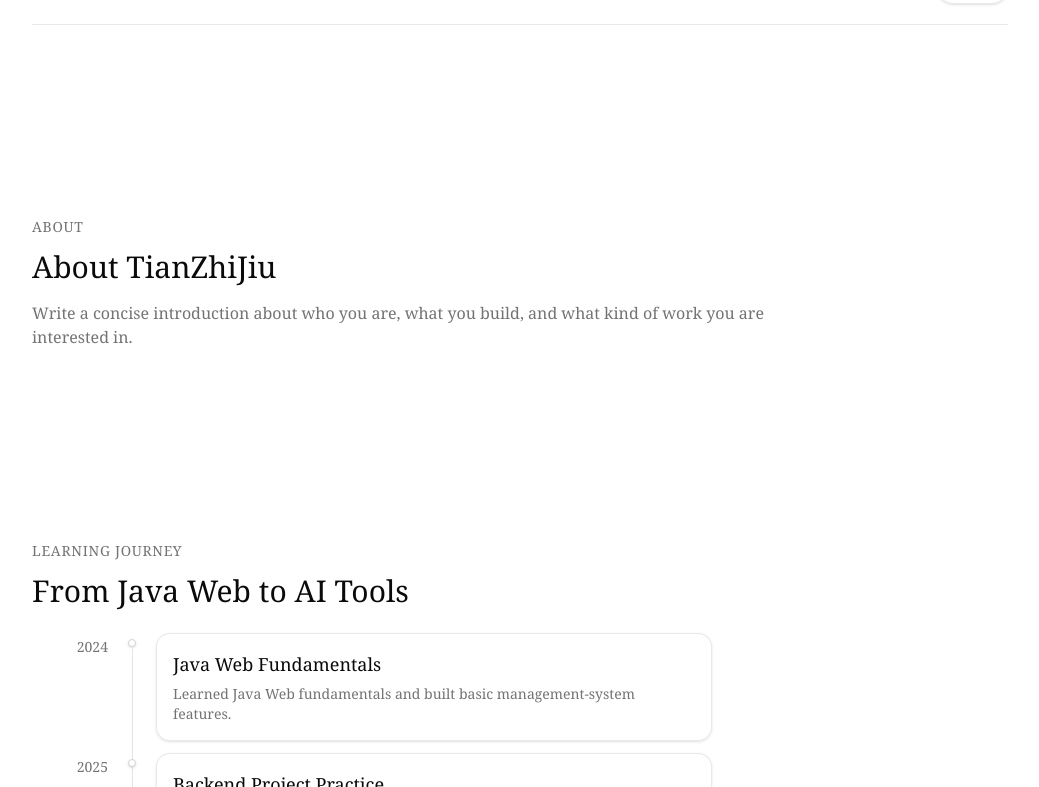
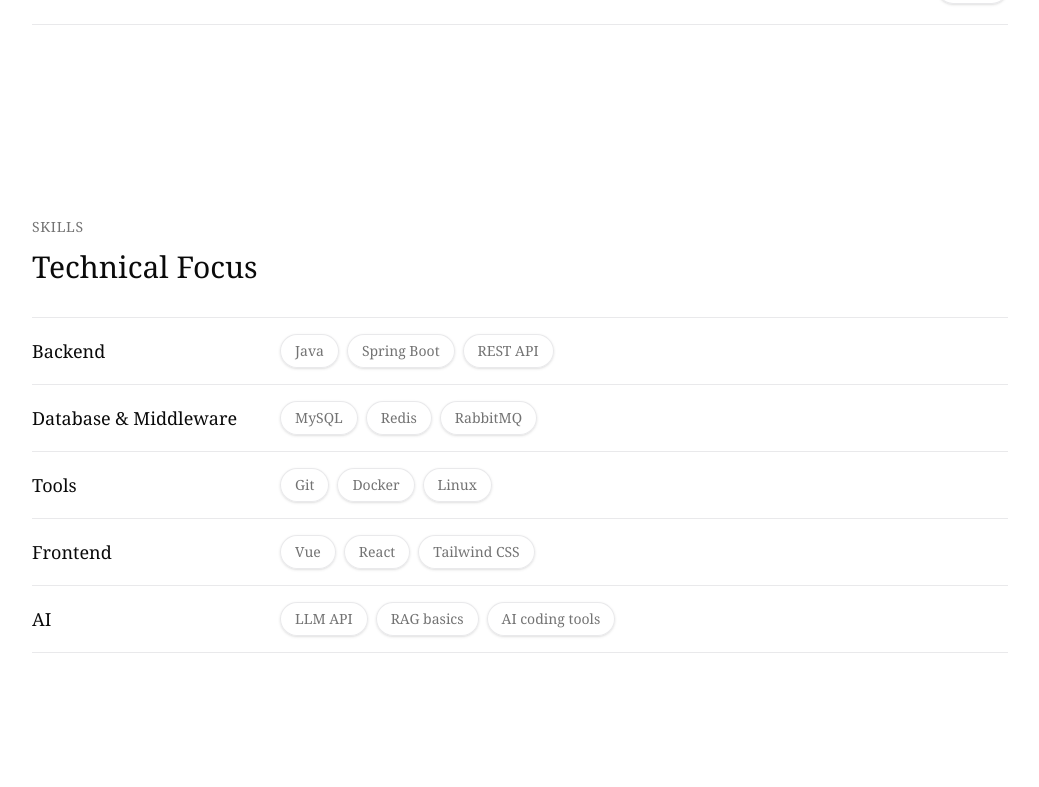
Before and after one commit to Thxnks/tianzhijiu.dev, a Next.js app: page / in a window 1280 px wide. Shown: the part 1553-2340 px from the top of the page, without its empty margins (120-1159 px from the left). Built offline with nearby package versions, Linux system fonts and the light colour scheme.

Commit message:
update homepage

```diff
--- a/src/app/page.tsx
+++ b/src/app/page.tsx
@@ -18,6 +18,29 @@
     stack: ["Next.js", "Tailwind CSS", "shadcn/ui"],
     description: "A personal website built to showcase projects, technical skills, and learning experience.",
     github: "https://github.com/Thxnks",
+  },
+]
+
+const skillGroups = [
+  {
+    category: "Backend",
+    skills: ["Java", "Spring Boot", "REST API"],
+  },
+  {
+    category: "Database & Middleware",
+    skills: ["MySQL", "Redis", "RabbitMQ"],
+  },
+  {
+    category: "Tools",
+    skills: ["Git", "Docker", "Linux"],
+  },
+  {
+    category: "Frontend",
+    skills: ["Vue", "React", "Tailwind CSS"],
+  },
+  {
+    category: "AI",
+    skills: ["LLM API", "RAG basics", "AI coding tools"],
   },
 ]
 
@@ -83,12 +106,37 @@
         </div>
       </section>
 
+      <section id="skills" className="scroll-mt-24 py-24">
+        <div className="mx-auto max-w-5xl px-6">
+          <p className="text-left text-xs font-medium uppercase tracking-wider md:text-sm text-muted-foreground">Skills</p>
+          <h2 className="mt-3 text-left font-serif text-2xl font-medium md:text-3xl">Technical Focus</h2>
+          <div className="mt-8 divide-y divide-zinc-200/80 border-y border-zinc-200/80">
+            {skillGroups.map((group) => (
+              <div
+                key={group.category}
+                className="grid gap-3 py-4 md:grid-cols-[14rem_1fr] md:items-center md:gap-6">
+                <p className="font-serif text-base font-medium md:text-lg">{group.category}</p>
+                <div className="flex flex-wrap gap-2">
+                  {group.skills.map((skill) => (
+                    <span
+                      key={skill}
+                      className="rounded-full border border-zinc-200/80 bg-white/70 px-3.5 py-1.5 font-serif text-sm text-muted-foreground shadow-sm">
+                      {skill}
+                    </span>
+                  ))}
+                </div>
+              </div>
+            ))}
+          </div>
+        </div>
+      </section>
+
       <section id="about" className="scroll-mt-24 py-24">
         <div className="mx-auto max-w-5xl px-6">
           <p className="text-left text-xs font-medium uppercase tracking-wider md:text-sm text-muted-foreground">About</p>
           <h2 className="mt-3 text-left font-serif text-2xl font-medium md:text-3xl">About TianZhiJiu</h2>
-          <p className="mt-4 max-w-3xl text-sm text-muted-foreground md:text-base">
-            Write a concise introduction about who you are, what you build, and what kind of work you are interested in.
+          <p className="mt-4 max-w-3xl text-base leading-8 text-muted-foreground md:text-lg md:leading-9">
+            I am an Artificial Intelligence student learning Java backend development. I focus on Spring Boot, MySQL, Redis, RabbitMQ, Docker, and building practical AI-powered applications.
           </p>
         </div>
       </section>
```
